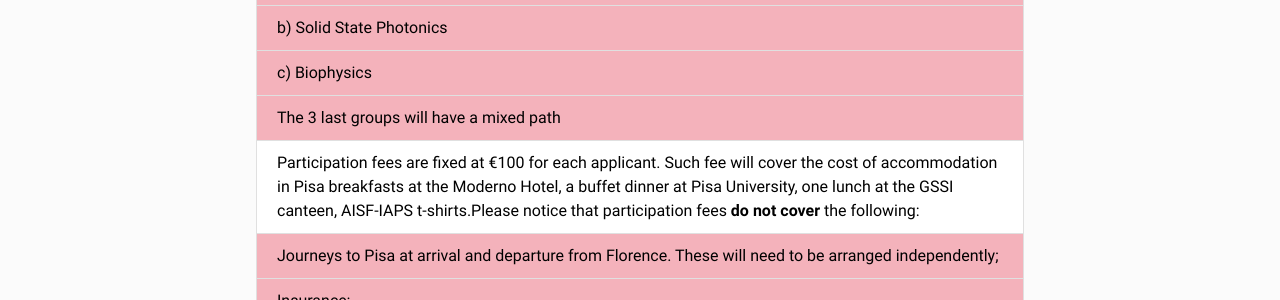
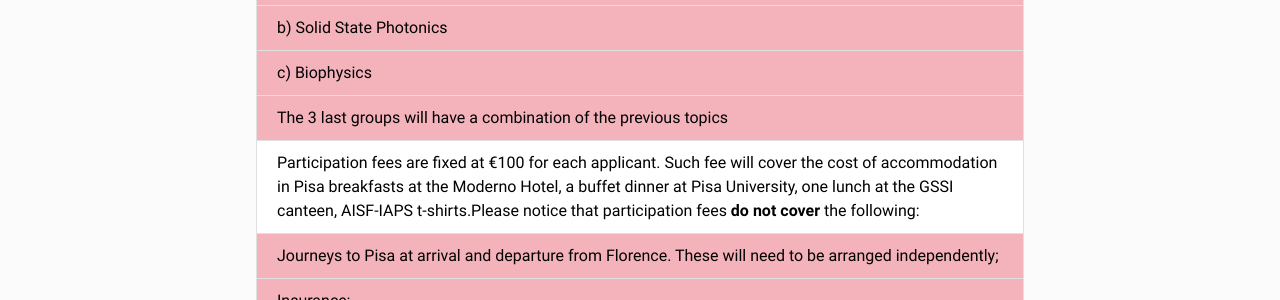
Before and after one commit to ai-sf/lot22, a Jekyll site: the page built from programme.html, in a window 1280 px wide. Shown: the part 1230-1530 px from the top of the page. Built offline with Jekyll 4.4.1, drawn with Linux system fonts in a browser that asks for light colours; nearby versions of some CDN libraries.

Commit message:
Update programme.yml

```diff
--- a/_data/programme.yml
+++ b/_data/programme.yml
@@ -33,7 +33,7 @@
       - hour: "13.00 - 14.00"
         descr: "Lunch @SNS"
       - hour: "14.30 - 18.30"
-        descr: "Visits NEST+INFN/INO/IBF"
+        descr: "Visits NEST/INFN + UniPI/INO/IBF"
       - hour: "19.00 - 20.00"
         descr: "Dinner @Pisa canteen"
       - hour: "21.00 - .."
@@ -101,7 +101,7 @@
           url: "#!"
         - text: "c) Biophysics"
           url: "#!"
-        - text: "The 3 last groups will have a mixed path"
+        - text: "The 3 last groups will have a combination of the previous topics"
     - text: "Participation fees are fixed at €100  for each applicant. Such fee will cover the cost of accommodation in Pisa breakfasts at the Moderno Hotel, a buffet dinner at Pisa University, one lunch at the GSSI canteen, AISF-IAPS t-shirts.Please notice that participation fees <b>do not cover</b> the following:"
       url: "#!"
       subpoints:
```
